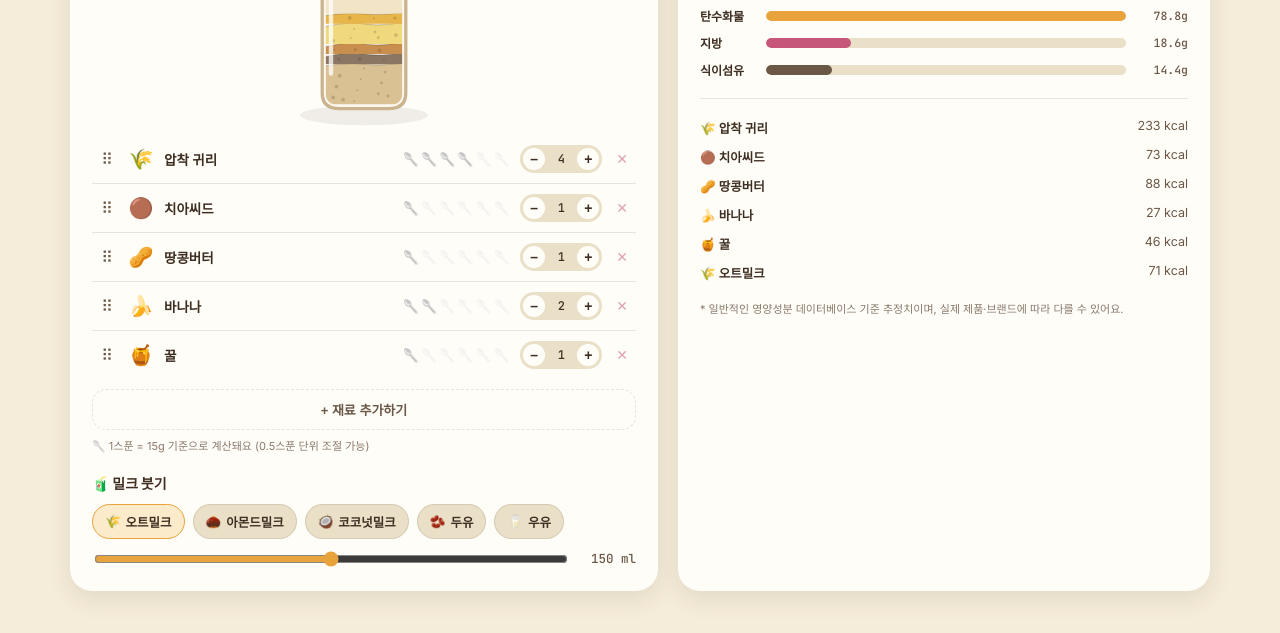
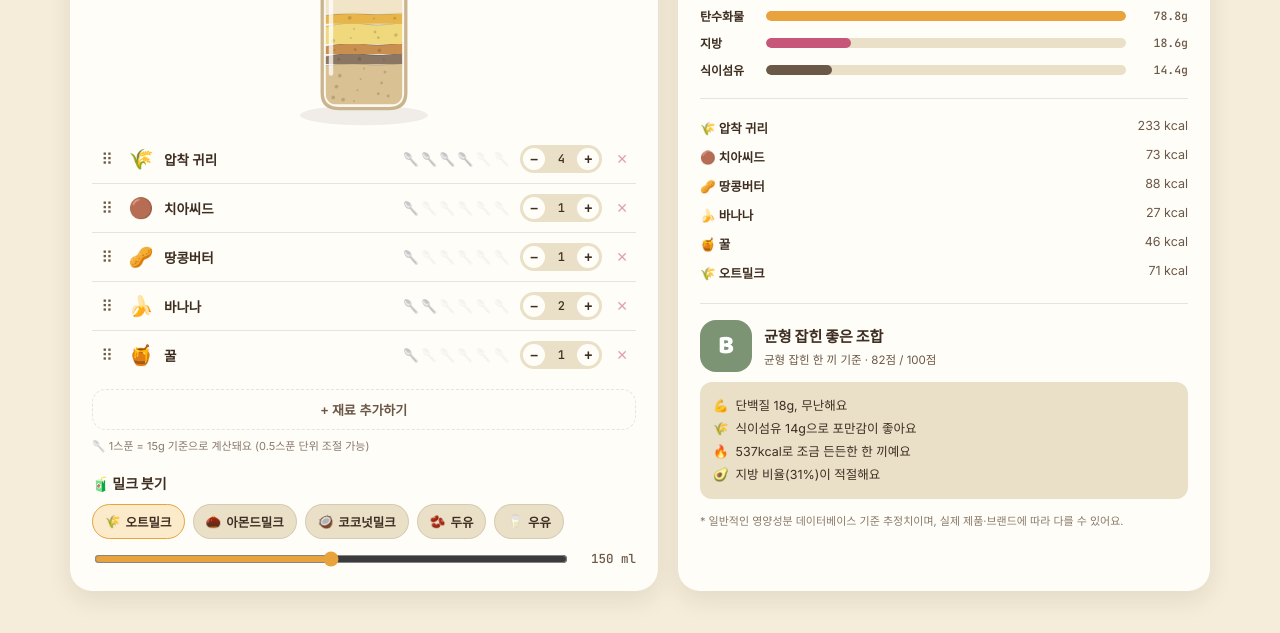
Before and after one commit to dlwldbs15/onao-lab, a website: page index.html in a window 1280 px wide. Shown: the part 439-1072 px from the top of the page. Drawn offline with nearby package versions, Linux system fonts and the light colour scheme.

Commit message:
영양정보 하단에 한 끼 균형 등급 평가 + 코멘트 추가
- 균형 잡힌 한 끼 기준 100점 만점 채점(단백질30/식이섬유25/칼로리25/지방비율20) 후 A~E 등급 표시
- 항목별 맞춤 코멘트로 부족한 영양소와 보완 재료 제안
- 재료·스푼 조절 시 등급/코멘트 실시간 갱신

```diff
--- a/index.html
+++ b/index.html
@@ -123,6 +123,14 @@
   .b-row{display:flex;justify-content:space-between;font-size:12.5px;padding:5px 0;color:var(--walnut-soft);}
   .b-row span:first-child{color:var(--walnut);font-weight:600;}
   .note{font-size:11px;color:var(--walnut-soft);opacity:0.8;margin-top:14px;line-height:1.5;}
+  .grade-box{margin-top:16px;border-top:1px solid var(--line);padding-top:16px;}
+  .grade-head{display:flex;align-items:center;gap:12px;margin-bottom:10px;}
+  .grade-badge{width:52px;height:52px;border-radius:16px;display:flex;align-items:center;justify-content:center;font-family:'Baloo 2';font-weight:800;font-size:26px;color:#fff;flex:0 0 auto;}
+  .grade-title{font-family:'Baloo 2';font-weight:700;font-size:15px;}
+  .grade-sub{font-size:11.5px;color:var(--walnut-soft);margin-top:1px;}
+  .grade-comment{font-size:12.5px;line-height:1.6;color:var(--walnut);background:var(--cream-dark);border-radius:12px;padding:11px 13px;}
+  .grade-comment .row{display:flex;gap:7px;align-items:flex-start;margin:3px 0;}
+  .grade-comment .row .ic{flex:0 0 auto;}
 
   /* modal */
   .overlay{position:fixed;inset:0;background:rgba(62,46,34,0.45);display:flex;align-items:center;justify-content:center;padding:20px;z-index:50;}
@@ -242,6 +250,7 @@
       </div>
       <div class="macro-bars" id="macroBars"></div>
       <div class="breakdown" id="breakdown"></div>
+      <div class="grade-box" id="gradeBox"></div>
       <div class="note">* 일반적인 영양성분 데이터베이스 기준 추정치이며, 실제 제품·브랜드에 따라 다를 수 있어요.</div>
     </div>
   </div>
@@ -789,6 +798,67 @@ function renderNutrition(){
     row.innerHTML = `<span>${r.emoji} ${r.name}</span><span>${Math.round(r.kcal)} kcal</span>`;
     bd.appendChild(row);
   });
+  renderGrade(n);
+}
+
+/* ---------------- Meal balance grade (균형 잡힌 한 끼 기준) ---------------- */
+function renderGrade(n){
+  const box = document.getElementById('gradeBox');
+  if(!box) return;
+
+  // 재료가 거의 없으면 평가 생략
+  if(n.kcal < 30){
+    box.innerHTML = '';
+    return;
+  }
+
+  const kcal = n.kcal, p = n.p, c = n.c, f = n.f, fb = n.fb;
+  const comments = [];
+  let score = 0;
+
+  // 1) 단백질 (한 끼 15g 이상이면 이상적) — 최대 30점
+  if(p >= 20){ score += 30; comments.push(['💪', `단백질 ${p.toFixed(0)}g으로 든든해요`]); }
+  else if(p >= 12){ score += 22; comments.push(['💪', `단백질 ${p.toFixed(0)}g, 무난해요`]); }
+  else if(p >= 7){ score += 12; comments.push(['🥚', `단백질이 ${p.toFixed(0)}g로 조금 부족해요. 그릭요거트나 프로틴을 더해보세요`]); }
+  else{ comments.push(['🥚', `단백질이 ${p.toFixed(0)}g로 적어요. 요거트·견과·프로틴파우더를 추가하면 좋아요`]); }
+
+  // 2) 식이섬유 (한 끼 7g 이상 권장) — 최대 25점
+  if(fb >= 8){ score += 25; comments.push(['🌾', `식이섬유 ${fb.toFixed(0)}g으로 포만감이 좋아요`]); }
+  else if(fb >= 5){ score += 18; comments.push(['🌾', `식이섬유 ${fb.toFixed(0)}g, 적당해요`]); }
+  else{ score += 8; comments.push(['🫐', `식이섬유가 ${fb.toFixed(0)}g로 아쉬워요. 치아씨드나 베리류를 더해보세요`]); }
+
+  // 3) 칼로리 (한 끼 300~500kcal이 균형점) — 최대 25점
+  if(kcal >= 300 && kcal <= 500){ score += 25; comments.push(['🔥', `${Math.round(kcal)}kcal로 한 끼 식사에 딱 좋아요`]); }
+  else if(kcal < 300){ score += 15; comments.push(['🔥', `${Math.round(kcal)}kcal로 가벼운 편이에요. 간식이라면 충분해요`]); }
+  else if(kcal <= 650){ score += 15; comments.push(['🔥', `${Math.round(kcal)}kcal로 조금 든든한 한 끼예요`]); }
+  else{ score += 6; comments.push(['⚠️', `${Math.round(kcal)}kcal로 다소 높아요. 견과·버터류 양을 줄여보세요`]); }
+
+  // 4) 지방 비율 (전체 칼로리의 35% 이하 권장) — 최대 20점
+  const fatPct = kcal > 0 ? (f * 9 / kcal) * 100 : 0;
+  if(fatPct <= 35){ score += 20; comments.push(['🥑', `지방 비율(${fatPct.toFixed(0)}%)이 적절해요`]); }
+  else if(fatPct <= 45){ score += 12; comments.push(['🥑', `지방 비율(${fatPct.toFixed(0)}%)이 약간 높아요`]); }
+  else{ score += 4; comments.push(['🥜', `지방 비율(${fatPct.toFixed(0)}%)이 높아요. 땅콩·아몬드버터 양을 조절해보세요`]); }
+
+  // 등급 산정
+  let grade, gradeColor, gradeTitle;
+  if(score >= 85){ grade = 'A'; gradeColor = 'var(--sage-dark)'; gradeTitle = '아주 균형 잡힌 한 끼'; }
+  else if(score >= 70){ grade = 'B'; gradeColor = 'var(--sage)'; gradeTitle = '균형 잡힌 좋은 조합'; }
+  else if(score >= 50){ grade = 'C'; gradeColor = 'var(--honey)'; gradeTitle = '무난하지만 보완하면 좋아요'; }
+  else if(score >= 30){ grade = 'D'; gradeColor = 'var(--honey-dark)'; gradeTitle = '영양 균형이 아쉬워요'; }
+  else{ grade = 'E'; gradeColor = 'var(--berry)'; gradeTitle = '균형을 더 맞춰보세요'; }
+
+  box.innerHTML = `
+    <div class="grade-head">
+      <div class="grade-badge" style="background:${gradeColor}">${grade}</div>
+      <div>
+        <div class="grade-title">${gradeTitle}</div>
+        <div class="grade-sub">균형 잡힌 한 끼 기준 · ${score}점 / 100점</div>
+      </div>
+    </div>
+    <div class="grade-comment">
+      ${comments.map(([ic,txt])=>`<div class="row"><span class="ic">${ic}</span><span>${txt}</span></div>`).join('')}
+    </div>
+  `;
 }
 
 /* ---------------- Full render ---------------- */
```
